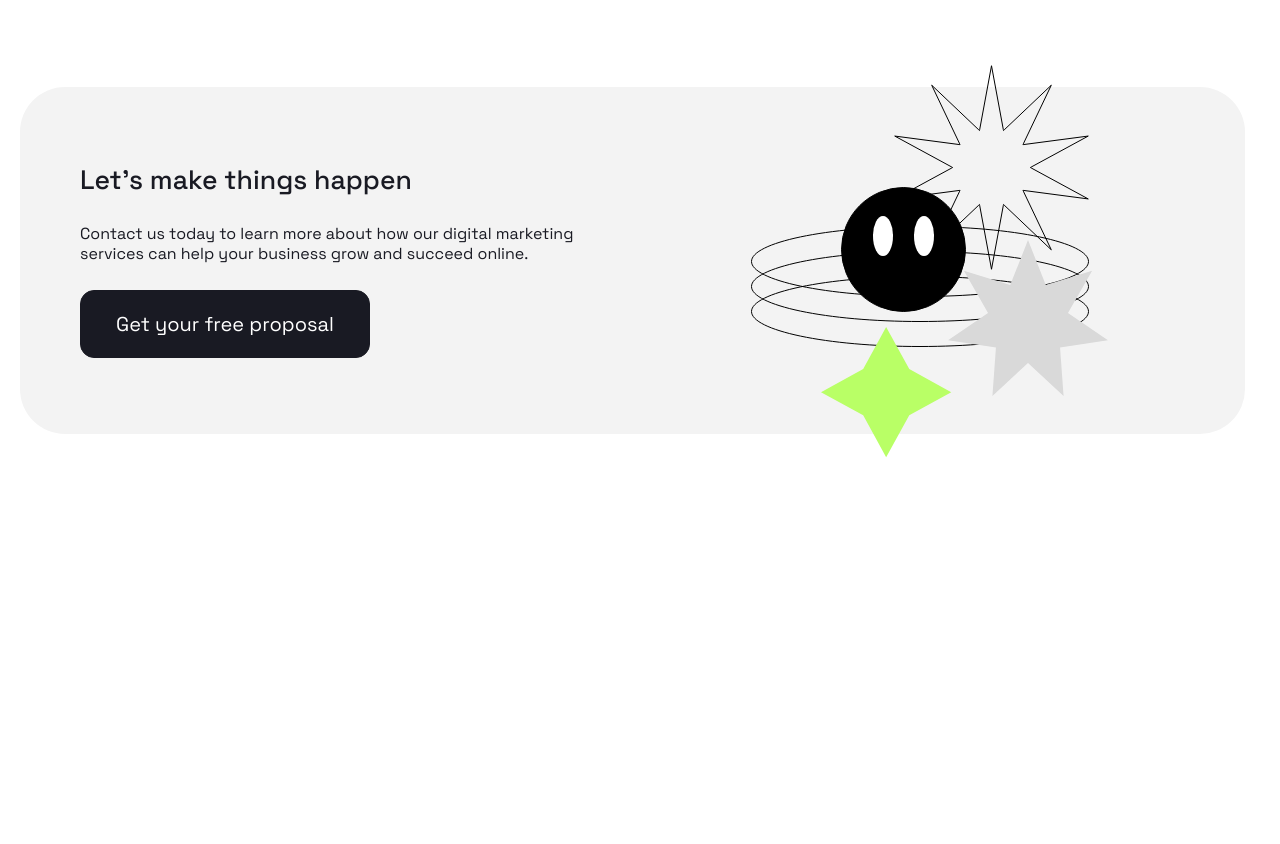
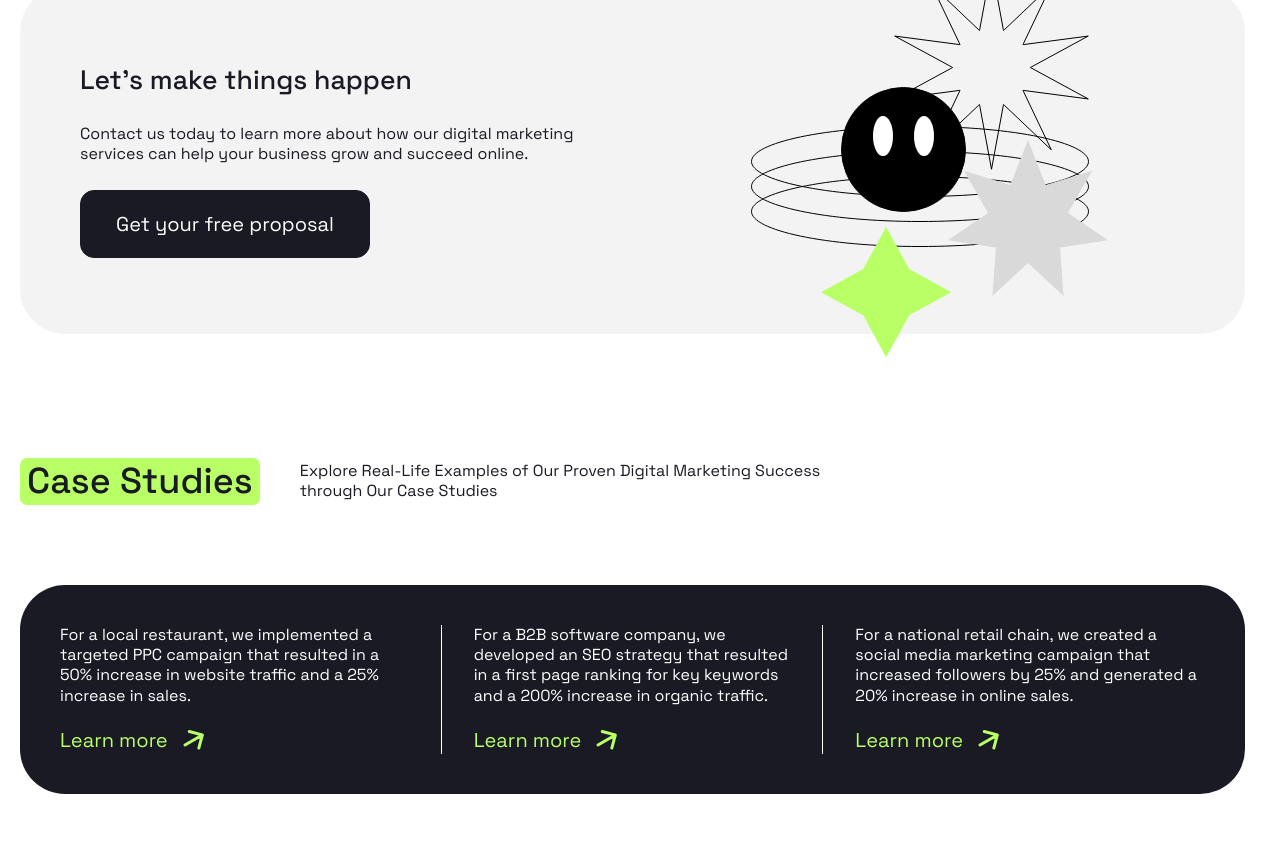
Before and after one commit to saburzham/positivus, a website: page index.html in a window 1280 px wide. Shown: the part 2053-2897 px from the top of the page. Before the commit the page ends 2561 px from the top, so only its background shows below. Drawn offline with Linux system fonts and the light colour scheme.

Commit message:
feat: studies block

```diff
--- a/index.html
+++ b/index.html
@@ -418,6 +418,96 @@
           </div>
         </div>
       </section>
+
+      <section class="section section--hidden-x container">
+        <header class="section__header">
+          <h2 class="section__title puddle-bg">Case Studies</h2>
+          <div class="section__description">
+            <p>
+              Explore Real-Life Examples of Our Proven Digital Marketing Success
+              through Our Case Studies
+            </p>
+          </div>
+        </header>
+        <div class="section__body">
+          <div class="studies">
+            <ul class="studies__list">
+              <li class="studies__item">
+                <div class="studies__description">
+                  <p>
+                    For a local restaurant, we implemented a targeted PPC
+                    campaign that resulted in a 50% increase in website traffic
+                    and a 25% increase in sales.
+                  </p>
+                </div>
+                <a class="studies__link" href="/">
+                  <span>Learn more</span>
+                  <svg
+                    width="21"
+                    height="20"
+                    viewBox="0 0 21 20"
+                    fill="none"
+                    xmlns="http://www.w3.org/2000/svg"
+                  >
+                    <path
+                      d="M1.25 13.701C0.532561 14.1152 0.286748 15.0326 0.700962 15.75C1.11518 16.4674 2.03256 16.7133 2.75 16.299L1.25 13.701ZM20.7694 5.38823C20.9838 4.58803 20.5089 3.76552 19.7087 3.55111L6.66874 0.0570541C5.86854 -0.157359 5.04603 0.317515 4.83162 1.11771C4.61721 1.91791 5.09208 2.74042 5.89228 2.95483L17.4834 6.06066L14.3776 17.6518C14.1631 18.452 14.638 19.2745 15.4382 19.4889C16.2384 19.7033 17.0609 19.2284 17.2753 18.4282L20.7694 5.38823ZM2.75 16.299L20.0705 6.29904L18.5705 3.70096L1.25 13.701L2.75 16.299Z"
+                      fill="#B9FF66"
+                    />
+                  </svg>
+                </a>
+              </li>
+              <li class="studies__item">
+                <div class="studies__description">
+                  <p>
+                    For a B2B software company, we developed an SEO strategy
+                    that resulted in a first page ranking for key keywords and a
+                    200% increase in organic traffic.
+                  </p>
+                </div>
+                <a class="studies__link" href="/">
+                  <span>Learn more</span>
+                  <svg
+                    width="21"
+                    height="20"
+                    viewBox="0 0 21 20"
+                    fill="none"
+                    xmlns="http://www.w3.org/2000/svg"
+                  >
+                    <path
+                      d="M1.25 13.701C0.532561 14.1152 0.286748 15.0326 0.700962 15.75C1.11518 16.4674 2.03256 16.7133 2.75 16.299L1.25 13.701ZM20.7694 5.38823C20.9838 4.58803 20.5089 3.76552 19.7087 3.55111L6.66874 0.0570541C5.86854 -0.157359 5.04603 0.317515 4.83162 1.11771C4.61721 1.91791 5.09208 2.74042 5.89228 2.95483L17.4834 6.06066L14.3776 17.6518C14.1631 18.452 14.638 19.2745 15.4382 19.4889C16.2384 19.7033 17.0609 19.2284 17.2753 18.4282L20.7694 5.38823ZM2.75 16.299L20.0705 6.29904L18.5705 3.70096L1.25 13.701L2.75 16.299Z"
+                      fill="#B9FF66"
+                    />
+                  </svg>
+                </a>
+              </li>
+              <li class="studies__item">
+                <div class="studies__description">
+                  <p>
+                    For a national retail chain, we created a social media
+                    marketing campaign that increased followers by 25% and
+                    generated a 20% increase in online sales.
+                  </p>
+                </div>
+                <a class="studies__link" href="/">
+                  <span>Learn more</span>
+                  <svg
+                    width="21"
+                    height="20"
+                    viewBox="0 0 21 20"
+                    fill="none"
+                    xmlns="http://www.w3.org/2000/svg"
+                  >
+                    <path
+                      d="M1.25 13.701C0.532561 14.1152 0.286748 15.0326 0.700962 15.75C1.11518 16.4674 2.03256 16.7133 2.75 16.299L1.25 13.701ZM20.7694 5.38823C20.9838 4.58803 20.5089 3.76552 19.7087 3.55111L6.66874 0.0570541C5.86854 -0.157359 5.04603 0.317515 4.83162 1.11771C4.61721 1.91791 5.09208 2.74042 5.89228 2.95483L17.4834 6.06066L14.3776 17.6518C14.1631 18.452 14.638 19.2745 15.4382 19.4889C16.2384 19.7033 17.0609 19.2284 17.2753 18.4282L20.7694 5.38823ZM2.75 16.299L20.0705 6.29904L18.5705 3.70096L1.25 13.701L2.75 16.299Z"
+                      fill="#B9FF66"
+                    />
+                  </svg>
+                </a>
+              </li>
+            </ul>
+          </div>
+        </div>
+      </section>
     </main>
 
     <dialog class="mobile-overlay visible-mobile" id="mobileOverlay">
--- a/styles/base/utils/_grid.scss
+++ b/styles/base/utils/_grid.scss
@@ -1,3 +1,5 @@
+@use "../media" as media;
+
 .grid {
   --gridColumns: 1;
 
@@ -5,7 +7,7 @@
   grid-template-columns: repeat(var(--gridColumns), 1fr);
   gap: 40px;
 
-  @include mobile {
+  @include media.mobile {
     gap: 30px;
   }
 
@@ -16,7 +18,7 @@
   }
 
   &--2 {
-    @include tablet {
+    @include media.tablet {
       --gridColumns: 1;
     }
   }
--- /dev/null
+++ b/styles/blocks/_studies.scss
@@ -0,0 +1,69 @@
+.studies {
+  @include desktop-above {
+    padding: 70px 60px;
+  }
+
+  @include mobile-above {
+    padding: 40px;
+    color: var(--color-light);
+    background-color: var(--color-dark);
+    border-radius: var(--border-radius-large);
+  }
+
+  &__list {
+    display: grid;
+    grid-template-columns: repeat(3, 1fr);
+
+    @include mobile {
+      scroll-snap-type: x mandatory;
+      overflow-x: scroll;
+      width: 100vw;
+      column-gap: 20px;
+    }
+  }
+
+  &__item {
+    --studiesItemPaddingX: 64px;
+
+    display: flex;
+    flex-direction: column;
+    row-gap: 20px;
+
+    @include desktop {
+      --studiesItemPaddingX: 32px;
+    }
+
+    @include mobile-above {
+      &:not(:first-child) {
+        padding-left: var(--studiesItemPaddingX);
+      }
+
+      &:not(:last-child) {
+        padding-right: var(--studiesItemPaddingX);
+        border-right: 1px solid var(--color-light);
+      }
+    }
+
+    @include mobile {
+      min-width: 350px;
+      padding: 42px 50px;
+      color: var(--color-light);
+      background-color: var(--color-dark);
+      border-radius: var(--border-radius-large);
+      scroll-snap-align: start;
+    }
+  }
+
+  &__link {
+    display: inline-flex;
+    align-items: center;
+    column-gap: 15px;
+    font-size: 20px;
+    line-height: 1.4;
+    color: var(--color-accent);
+
+    @include hover {
+      opacity: 0.7;
+    }
+  }
+}
--- a/styles/main.scss
+++ b/styles/main.scss
@@ -1,8 +1,9 @@
 @import "./base/normalize", "./base/fonts", "./base/mixins", "./base/media",
-  "./base/variables", "./base/utils", "./base/globals";
+  "./base/variables", "./base/utils/utils", "./base/globals";
 
 @import "./components/button", "./components/burger-button",
   "./components/cross-button", "./components/mobile-overlay",
   "./components/service-card", "./components/banner";
 
-@import "./blocks/header", "./blocks/section", "./blocks/hero";
+@import "./blocks/header", "./blocks/section", "./blocks/hero",
+  "./blocks/studies";
```
Also changed, not shown: dist/main.css, 1 other file.
